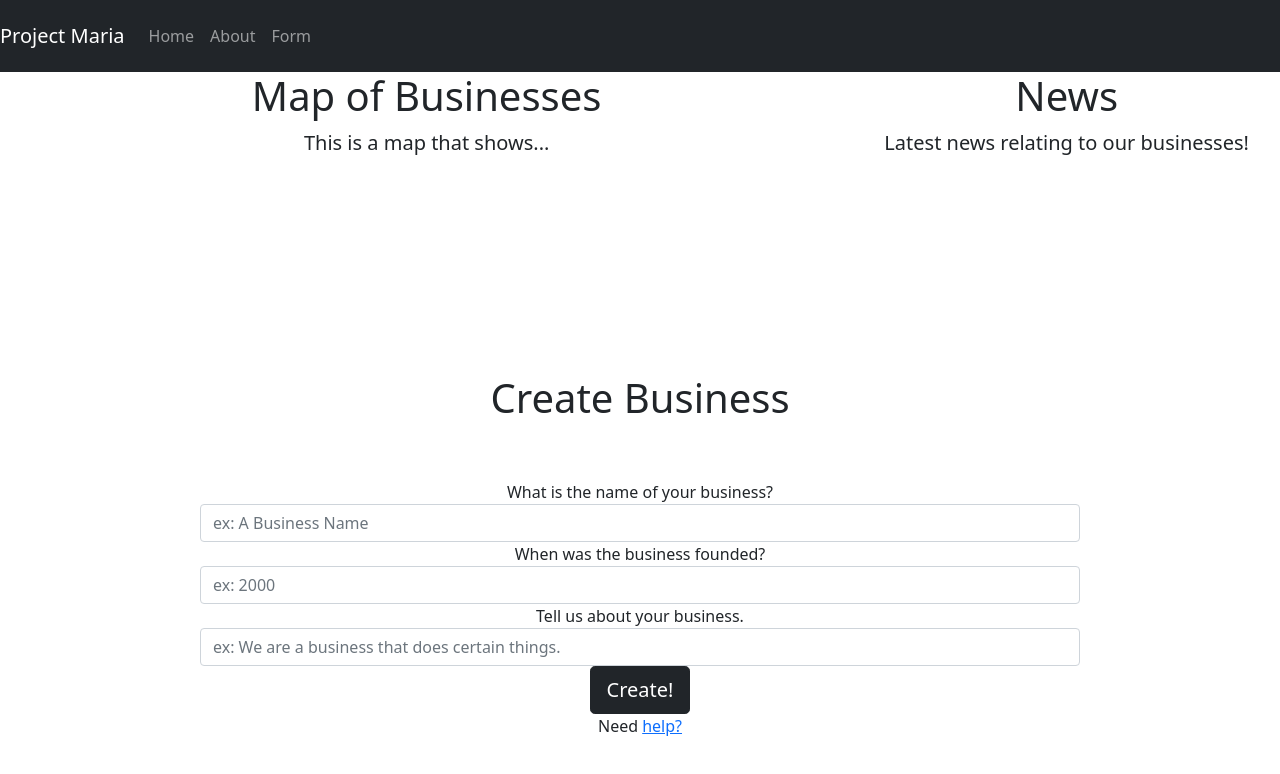
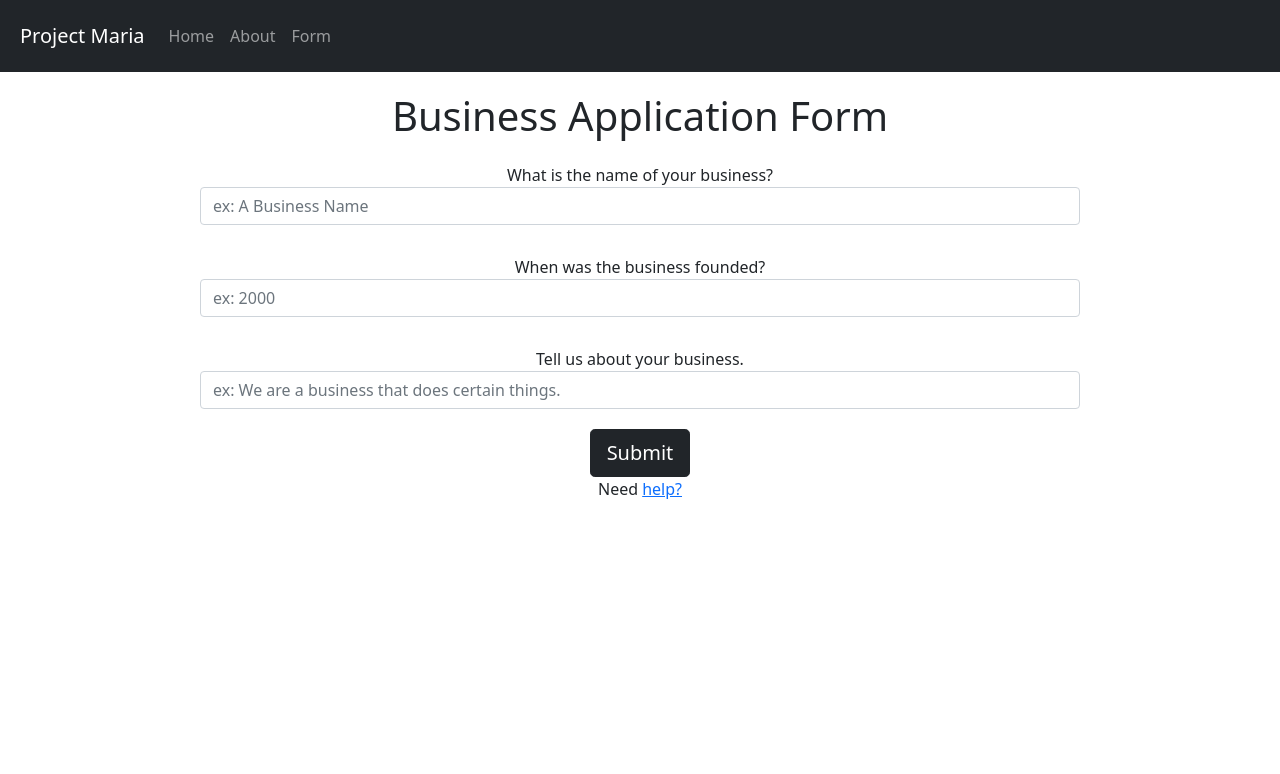
Before and after one commit to duncanrout/Project-Maria, a React (Create React App) app in the folder app/: page /form in a window 1280 px wide. Shown: the top 774 px of the page. Built offline with nearby package versions, Linux system fonts and the light colour scheme.

Commit message:
i have no idea why that stuff isn't popping up

```diff
--- a/app/src/App.css
+++ b/app/src/App.css
@@ -16,7 +16,3 @@
 .App-link {
     color: #61dafb;
 }
-
-.container .jumbotron {
-    text-align: center;
-}
--- a/app/src/App.js
+++ b/app/src/App.js
@@ -6,10 +6,6 @@ import {
     Switch,
 } from 'react-router-dom';
 import '../node_modules/bootstrap/dist/css/bootstrap.min.css';
-import Container from 'react-bootstrap/Container';
-import Jumbotron from 'react-bootstrap/Jumbotron';
-import Row from 'react-bootstrap/Row';
-import Col from 'react-bootstrap/Col';
 
 //pages
 import { Home } from './pages/home.js';
@@ -26,7 +22,7 @@ function App() {
       <div className="App">
         <div id="page-body">
           <Switch>
-            <Route path="/" component={Home} />
+            <Route path="/home" component={Home} />
           </Switch>
           <Switch>
             <Route path="/about" component={About} />
--- /dev/null
+++ b/app/src/components/NavigationBar.css
@@ -0,0 +1,3 @@
+.navbar {
+    padding-left: 10px;
+}
--- a/app/src/components/NavigationBar.js
+++ b/app/src/components/NavigationBar.js
@@ -1,5 +1,6 @@
 import React from 'react';
 import { Nav, Navbar } from 'react-bootstrap';
+import "./NavigationBar.css";
 
 export const NavigationBar = () => (
     <nav class="navbar navbar-dark bg-dark">
--- a/app/src/pages/form.css
+++ b/app/src/pages/form.css
@@ -1,5 +1,5 @@
 #Box {
-    padding-top: 200px;
+    padding-top: 20px;
     padding-right: 200px;
     padding-bottom: 50px;
     padding-left: 200px;
@@ -7,5 +7,10 @@
 }
 
 #Title {
-    padding-bottom: 50px;
+    padding-bottom: 5px;
 }
+
+.form-group {
+    padding-top: 10px;
+    padding-bottom: 20px;
+}
--- a/app/src/pages/form.js
+++ b/app/src/pages/form.js
@@ -6,7 +6,7 @@ export const Form = (props) => (
 
     <div id="Box">
         <div id="Title">
-            <h1>Create Business</h1>
+            <h1>Business Application Form</h1>
         </div>
 
         <div className="form-group">
@@ -24,7 +24,7 @@ export const Form = (props) => (
             <input type="email" className="form-control" placeholder="ex: We are a business that does certain things." />
         </div>
 
-        <button type="submit" className="btn btn-dark btn-lg btn-block">Create!</button>
+        <button type="submit" className="btn btn-dark btn-lg btn-block">Submit</button>
         <p className="forgot-password text-right">
             Need <a href="#">help?</a>
         </p>
--- a/app/src/pages/home.js
+++ b/app/src/pages/home.js
@@ -1,8 +1,51 @@
-import React from 'react';
-import Container from 'react-bootstrap/Container';
-import Jumbotron from 'react-bootstrap/Jumbotron';
-import Row from 'react-bootstrap/Row';
-import Col from 'react-bootstrap/Col';
+import React, { useState } from 'react';
+import { Container, Jumbotron, Row, Col, Carousel } from 'react-bootstrap';
+
+function ControlledCarousel() {
+  const [index, setIndex] = useState(0);
+
+  const handleSelect = (selectedIndex, e) => {
+    setIndex(selectedIndex);
+  };
+
+  return (
+    <Carousel activeIndex={index} onSelect={handleSelect}>
+      <Carousel.Item>
+        <img
+          className="d-block w-100"
+          src="holder.js/800x400?text=First slide&bg=373940"
+          alt="Example News 1"
+        />
+        <Carousel.Caption>
+          <h3>First slide label</h3>
+          <p>Nulla vitae elit libero, a pharetra augue mollis interdum.</p>
+        </Carousel.Caption>
+      </Carousel.Item>
+      <Carousel.Item>
+        <img
+          className="d-block w-100"
+          src="holder.js/800x400?text=Second slide&bg=282c34"
+          alt="Example News 2"
+        />
+        <Carousel.Caption>
+          <h3>Second slide label</h3>
+          <p>Lorem ipsum dolor sit amet, consectetur adipiscing elit.</p>
+        </Carousel.Caption>
+      </Carousel.Item>
+      <Carousel.Item>
+        <img
+          className="d-block w-100"
+          src="holder.js/800x400?text=Third slide&bg=20232a"
+          alt="Example news 3"
+        />
+        <Carousel.Caption>
+          <h3>Third slide label</h3>
+          <p>Praesent commodo cursus magna, vel scelerisque nisl consectetur.</p>
+        </Carousel.Caption>
+      </Carousel.Item>
+    </Carousel>
+  );
+}
 
 export const Home = (props) => (
   <Container fluid>
@@ -17,11 +60,11 @@ export const Home = (props) => (
           <h1 class="display">News</h1>
           <p class="lead">Latest news relating to our businesses!</p>
           <div class="news"></div>
+          <div class="news-carousel">
+            <ControlledCarousel />
+          </div>
         </Col>
       </Row>
     </Jumbotron>
   </Container>
 );
-
-
-export default Home;
```
Also changed, not shown: app/src/pages/home.css (added, +12 -0 lines).
